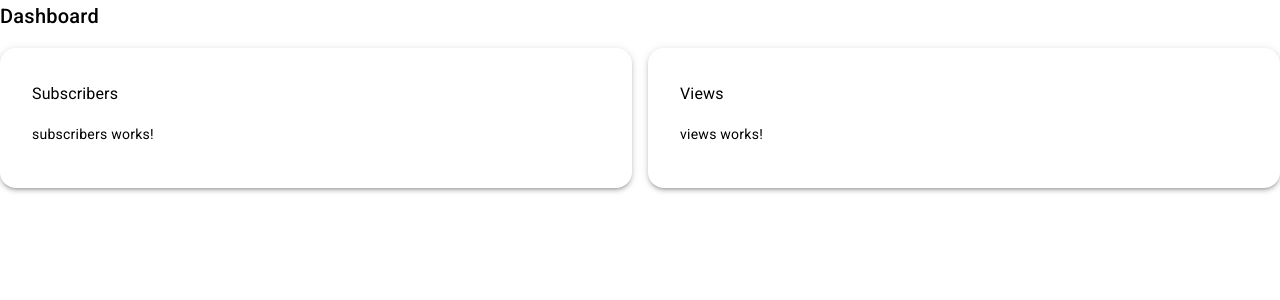
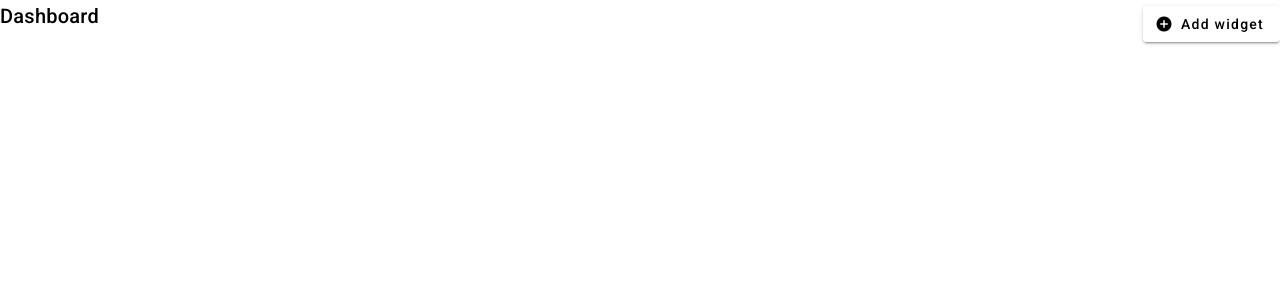
Before and after one commit to markot-1/angular-material, an Angular app: page / in a window 1280 px wide. Shown: the top 300 px of the page. Built offline with nearby package versions, Linux system fonts and the light colour scheme.

Commit message:
implement adding widgets on the page

```diff
--- a/src/app/components/pages/dashboard/dashboard.component.html
+++ b/src/app/components/pages/dashboard/dashboard.component.html
@@ -1,6 +1,22 @@
-<h2>Dashboard</h2>
+<div class="header">
+  <h2>Dashboard</h2>
+  <button mat-raised-button [mat-menu-trigger-for]="widgetMenu">
+    <mat-icon>add_circle</mat-icon>
+    <span>Add widget</span>
+  </button>
+  <mat-menu #widgetMenu="matMenu">
+    @for(widget of store.widgetsToAdd(); track widget.id) {
+    <button mat-menu-item (click)="store.addWidget(widget)">
+      {{ widget.label }}
+    </button>
+    } @empty {
+    <button mat-menu-item>No widgets to add</button>
+    }
+  </mat-menu>
+</div>
+
 <div class="dashboard-widgets">
-    @for(widget of store.widgets(); track widget.id) {
-        <app-widget [data]="widget"/>
-    }
+  @for(widget of store.addedWidgets(); track widget.id) {
+  <app-widget [data]="widget" />
+  }
 </div>
--- a/src/app/components/pages/dashboard/dashboard.component.scss
+++ b/src/app/components/pages/dashboard/dashboard.component.scss
@@ -1,3 +1,9 @@
+.header {
+    display: flex;
+    justify-content: space-between;
+    align-items: center;
+}
+
 .dashboard-widgets {
     display: grid;
     grid-template-columns: repeat(auto-fit, minmax(200px, 1fr));
--- a/src/app/components/pages/dashboard/dashboard.component.ts
+++ b/src/app/components/pages/dashboard/dashboard.component.ts
@@ -1,10 +1,13 @@
 import { Component, inject } from '@angular/core';
 import { WidgetComponent } from '../../widget/widget.component';
 import { DashboardService } from '../../../services/dashboard.service';
+import { MatButtonModule } from '@angular/material/button';
+import { MatIcon } from '@angular/material/icon';
+import { MatMenuModule } from '@angular/material/menu';
 
 @Component({
   selector: 'app-dashboard',
-  imports: [WidgetComponent],
+  imports: [WidgetComponent, MatButtonModule, MatIcon, MatMenuModule],
   providers: [DashboardService],
   templateUrl: './dashboard.component.html',
   styleUrl: './dashboard.component.scss'
--- a/src/app/services/dashboard.service.ts
+++ b/src/app/services/dashboard.service.ts
@@ -1,14 +1,14 @@
-import { Injectable, signal } from '@angular/core';
+import { computed, Injectable, signal } from '@angular/core';
 import { Widget } from '../configs/dashboard';
 import { SubscribersComponent } from '../components/pages/dashboard/widgets/subscribers/subscribers.component';
 import { ViewsComponent } from '../components/pages/dashboard/widgets/views/views.component';
 
 @Injectable()
 export class DashboardService {
+  constructor() {}
 
-  constructor() { }
-
-  widgets = signal<Widget[]>([{
+  widgets = signal<Widget[]>([
+    {
       id: 1,
       label: 'Subscribers',
       content: SubscribersComponent,
@@ -17,6 +17,17 @@ export class DashboardService {
       id: 2,
       label: 'Views',
       content: ViewsComponent,
+    },
+  ]);
+
+  addedWidgets = signal<Widget[]>([]);
+
+  widgetsToAdd = computed(() => {
+    const addedIds = this.addedWidgets().map(widget => widget.id);
+    return this.widgets().filter(widget => !addedIds.includes(widget.id));
+  })
+
+  addWidget(widget: Widget) {
+    this.addedWidgets.set([...this.addedWidgets(), {...widget}])
   }
-]);
 }
```
Lines whose indentation alone changed are shown as unchanged.
